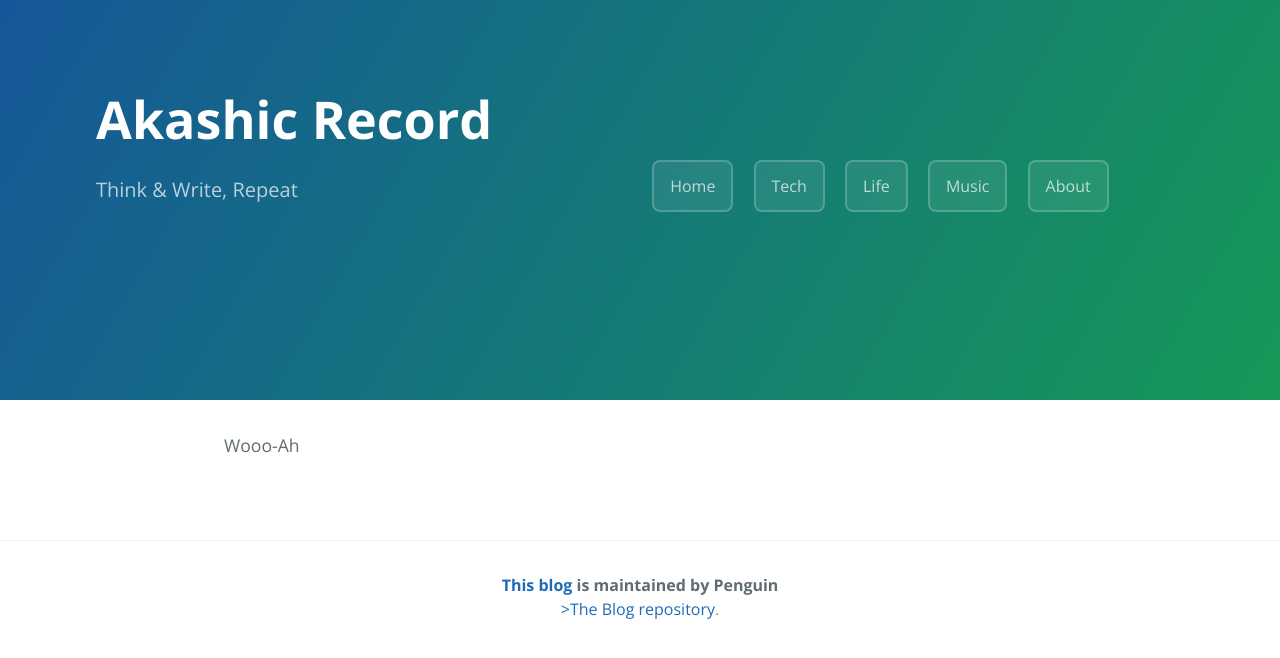
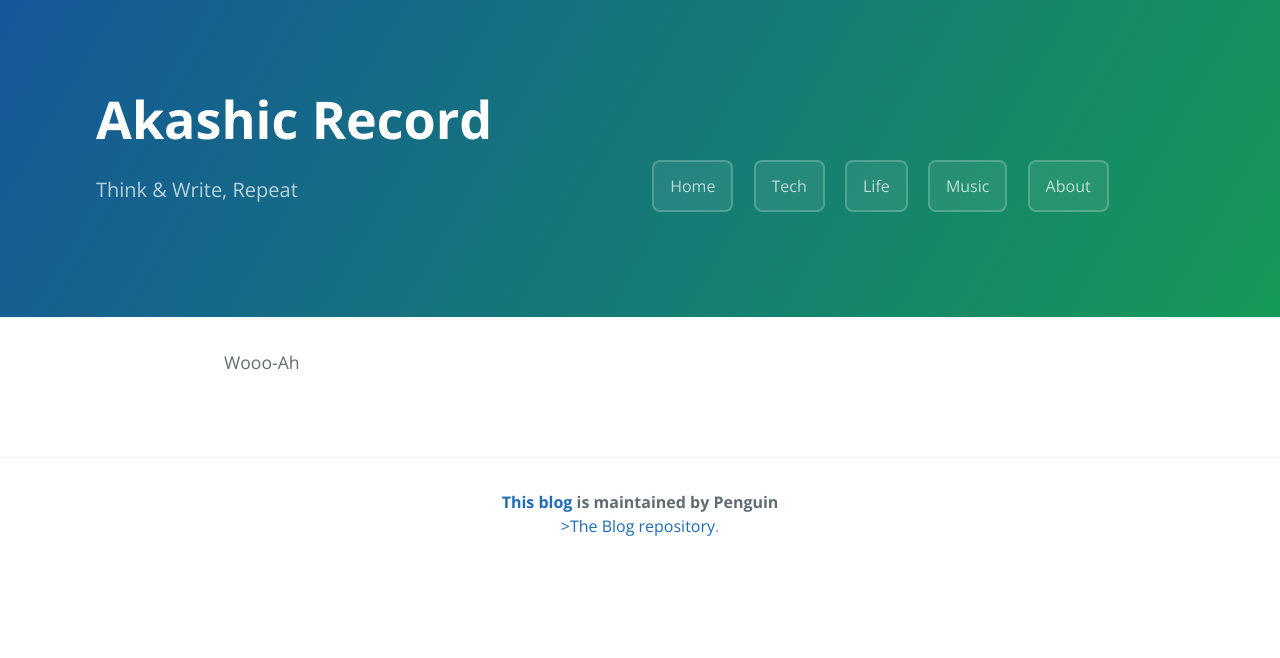
Before and after one commit to sivese/sivese.github.io, a Jekyll site: the page built from index.md, in a window 1280 px wide. Shown: the top 658 px of the page. Built offline with Jekyll 4.4.1, drawn with Linux system fonts in a browser that asks for light colours.

Commit message:
Update top.html

```diff
--- a/_includes/top.html
+++ b/_includes/top.html
@@ -3,7 +3,7 @@
         <h1 class="blog-name">{{ site.title }}</h1>
         <h2 class="blog-tagline">{{ site.description }}</h2>
     </div>
-    <div style="margin-left: 10rem; margin-top: 5rem; height: 10rem;">
+    <div style="margin-left: 10rem; margin-top: 5rem;">
         <a href="/home" class="btn">Home</a>
         <a href="/tech" class="btn">Tech</a>
         <a href="/life" class="btn">Life</a>
```
